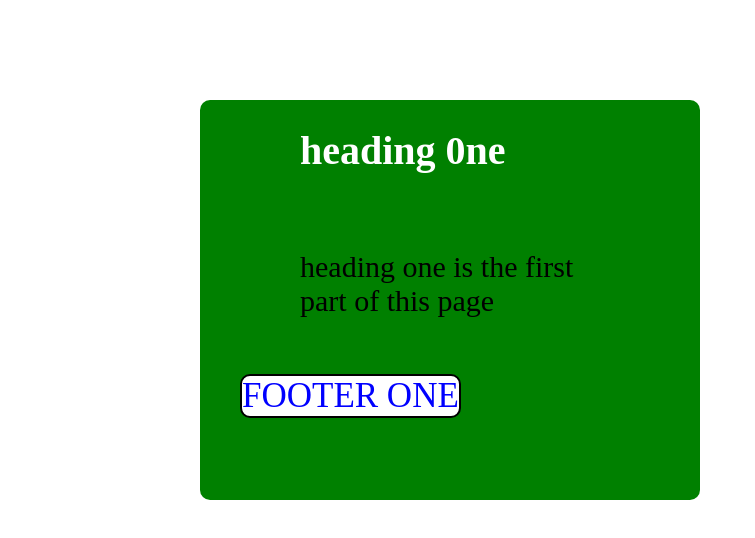
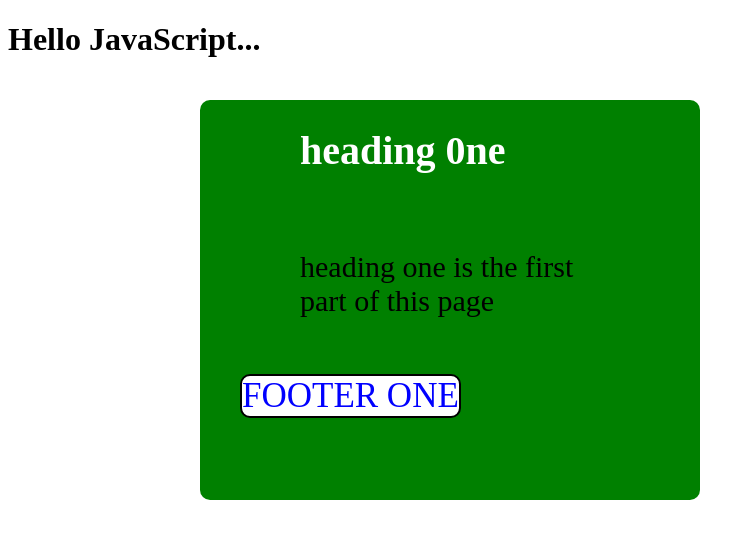
Before and after one commit to 01177477/WEB, a plain HTML site: page INDEX.HTML.html in a window 1280 px wide. Shown: the whole page, without its empty margins (0-755 px from the left). Drawn offline with Linux system fonts and the light colour scheme.

Commit message:
Update index.html

```diff
--- a/INDEX.HTML.html
+++ b/INDEX.HTML.html
@@ -62,6 +62,9 @@ position: absolute;
     </style>
 </head>
 <body>
+
+
+    <h1>Hello JavaScript...</h1>
     <div class="hrry">
         <div class="head">
             <h1>heading 0ne </h1>
```
